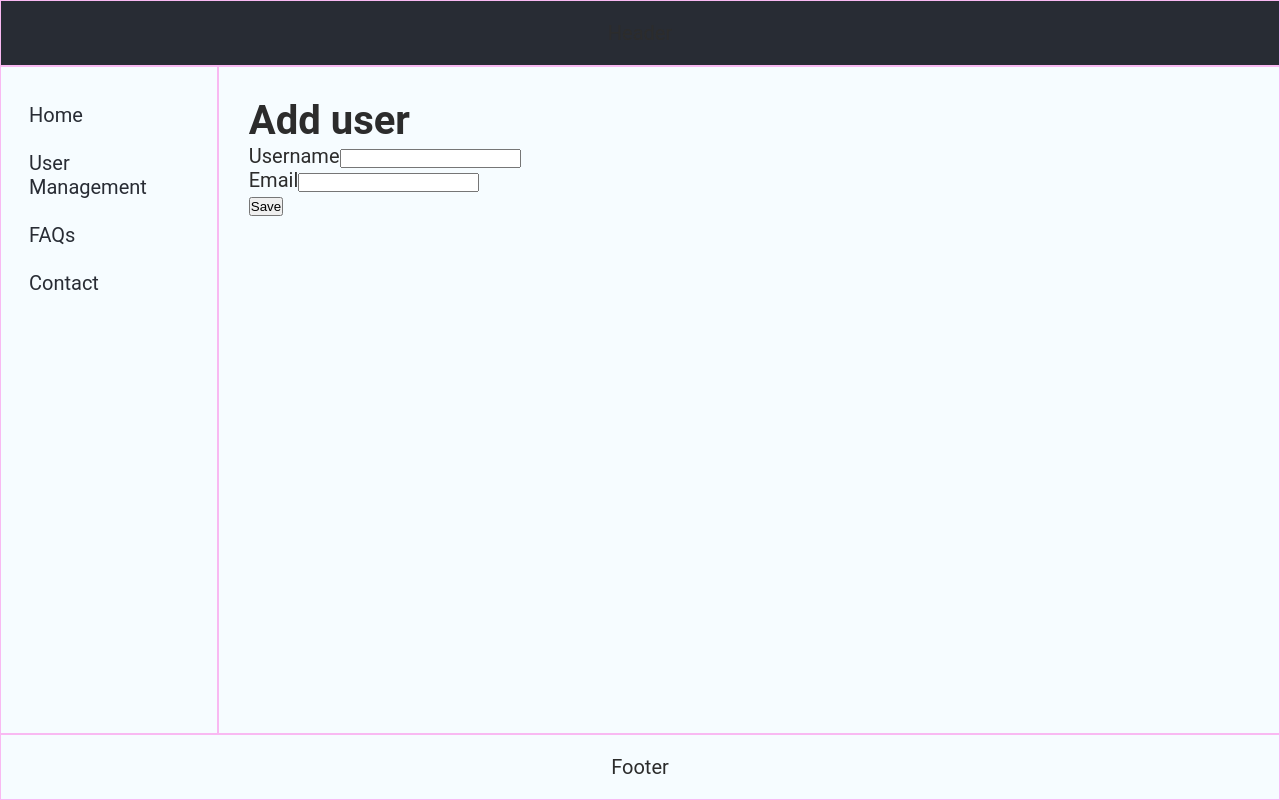
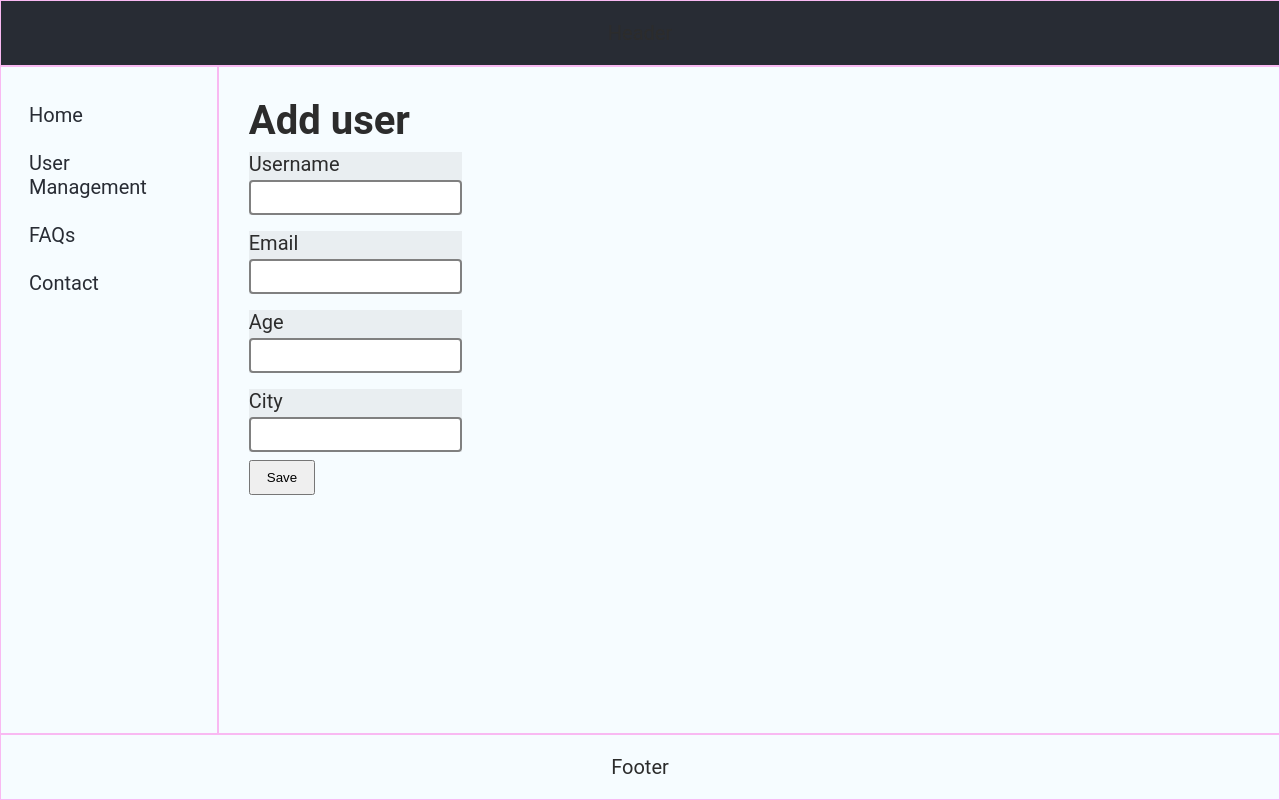
Before and after one commit to sazmhzn/User-Management, a React (Create React App) app: page /AddUser in a window 1280 px wide. Built offline with nearby package versions, Linux system fonts and the light colour scheme.

Commit message:
onChnage handle

```diff
--- a/src/App.css
+++ b/src/App.css
@@ -134,3 +134,22 @@ td, th {
 tr:nth-child(even) {
   background-color: #dddddd;
 }
+
+.input-group {
+  background-color: #2c2c2c11;
+  margin: 8px 0;
+  display: flex;
+  flex-direction: column;
+  align-items: start;
+  gap: 4px;
+}
+
+input{
+  border: 2px solid gray;
+  border-radius: 4px;
+  padding: 8px 16px;
+}
+
+button {
+  padding: 8px 16px;
+}
--- a/src/pages/UserManagement/AddUser.jsx
+++ b/src/pages/UserManagement/AddUser.jsx
@@ -3,26 +3,57 @@ import React, { useState } from "react";
 const AddUser = () => {
   const [username, setUsername] = useState();
   const [email, setEmail] = useState();
+  const [age, setAge] = useState();
+  const [city, setCity] = useState();
 
   const handleUserName = (e) => {
     setUsername(e.target.value);
   };
 
+  const handleEmail = (e) => {
+
+      setEmail(e.target.value);
+  }
+
+  const handleAge = (e) => {
+    return(
+      setAge(e.target.value)
+    )
+  }
+
+  const handleCity = (e) => {
+    return(
+      setCity(e.target.value)
+    )
+  }
+
+
   const saveForm = () => {
     console.log("saveform");
     console.log("Username: ", username);
+    console.log("City: ", city);
+    console.log("Email: ", email);
+    console.log("Age: ", age);
   };
 
   return (
     <>
       <h1>Add user</h1>
-      <div>
+      <div className="input-group">
         <label>Username</label>
         <input type="text" name="username" onChange={handleUserName} />
       </div>
-      <div>
+      <div className="input-group">
         <label>Email</label>
-        <input type="text" name="email" />
+        <input type="text" name="email" onChange={handleEmail} />
+      </div>
+      <div className="input-group">
+        <label>Age</label>
+        <input type="text" name="age" onChange={handleAge} />
+      </div>
+      <div className="input-group">
+        <label>City</label>
+        <input type="text" name="city"onChange={handleCity} />
       </div>
 
       <div>
```
